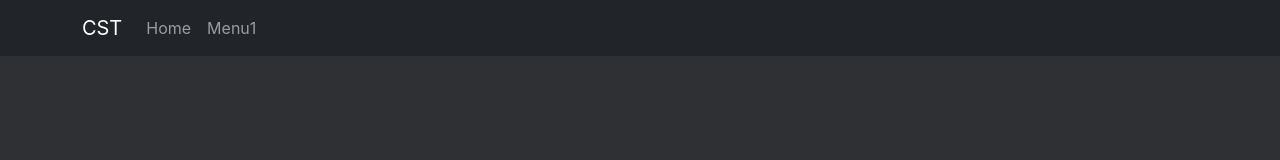
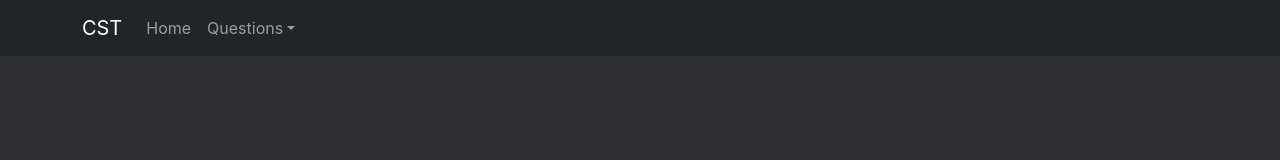
Before and after one commit to 32devs/css-selector-trainer, a Next.js app in the folder client/: page / in a window 1280 px wide. Shown: the top 160 px of the page. Built offline with nearby package versions, Linux system fonts and the light colour scheme.

Commit message:
feat: navbar

```diff
--- a/client/component/layout/NavBar.tsx
+++ b/client/component/layout/NavBar.tsx
@@ -1,5 +1,5 @@
 import Link from 'next/link';
-import { Container, Navbar, Nav } from 'react-bootstrap';
+import { Container, Nav, Navbar, NavDropdown } from 'react-bootstrap';
 
 
 function NavBar() {
@@ -13,9 +13,20 @@ function NavBar() {
             <Link href="/" passHref>
               <Nav.Link>Home</Nav.Link>
             </Link>
-            <Link href="/menu1" passHref>
-              <Nav.Link href="#1">Menu1</Nav.Link>
-            </Link>
+            <NavDropdown title="Questions">
+              <Link href="/test/id" passHref>
+                <NavDropdown.Item>ID</NavDropdown.Item>
+              </Link>
+              <Link href="/test/class" passHref>
+                <NavDropdown.Item>CLASS</NavDropdown.Item>
+              </Link>
+              <Link href="/test/tag" passHref>
+                <NavDropdown.Item>TAG</NavDropdown.Item>
+              </Link>
+              <Link href="/test/etc" passHref>
+                <NavDropdown.Item>ETC</NavDropdown.Item>
+              </Link>
+            </NavDropdown>
           </Nav>
         </Navbar.Collapse>
       </Container>
```
